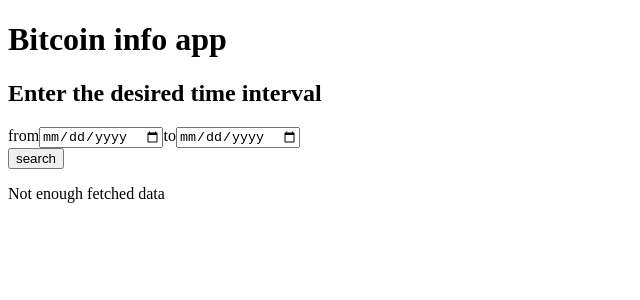
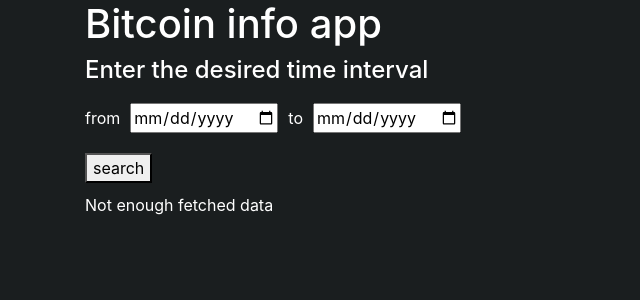
Before and after one commit to jkruuth/bitcoin-info-app, a React (Create React App) app: page / in a window 1280 px wide. Shown: the top 300 px of the page, without its empty margins (0-640 px from the left). Built offline with nearby package versions, Linux system fonts and the light colour scheme.

Commit message:
Added react-bootstrap styleset

```diff
--- a/package.json
+++ b/package.json
@@ -8,6 +8,7 @@
     "@testing-library/user-event": "^12.8.3",
     "axios": "^0.24.0",
     "react": "^17.0.2",
+    "react-bootstrap": "^2.0.2",
     "react-dom": "^17.0.2",
     "react-scripts": "4.0.3",
     "web-vitals": "^1.1.2"
--- a/public/index.html
+++ b/public/index.html
@@ -2,7 +2,12 @@
 <html lang="en">
   <head>
     <meta charset="utf-8" />
-    <link rel="icon" href="%PUBLIC_URL%/favicon.ico" />
+    <link
+    rel="stylesheet"
+    href="https://maxcdn.bootstrapcdn.com/bootstrap/4.5.0/css/bootstrap.min.css"
+    integrity="sha384-9aIt2nRpC12Uk9gS9baDl411NQApFmC26EwAOH8WgZl5MYYxFfc+NcPb1dKGj7Sk"
+    crossorigin="anonymous"
+    />
     <meta name="viewport" content="width=device-width, initial-scale=1" />
     <meta name="theme-color" content="#000000" />
     <meta
--- a/src/App.css
+++ b/src/App.css
@@ -0,0 +1,30 @@
+body {
+    background-color: #1A1E1F;
+    color: white;
+
+}
+
+h2 {
+    font-size: 1.5rem;
+}
+
+button {
+    margin-top: 10px;
+    margin-bottom: 10px;
+}
+
+input {
+    margin: 10px;
+}
+
+.content {
+    margin-left: 2rem;
+    margin-top: 3rem;
+    padding: 10px;
+    border-style: solid;
+}
+
+.content p {
+    font-size: 150%;
+    text-decoration: underline;
+}
--- a/src/App.js
+++ b/src/App.js
@@ -23,9 +23,11 @@
        {fetchedData.prices.map(item =>
          <li key={item[0]}>{getDayMonthYear(item[0])} - {item[1]} </li>)}
      </ul>
-     <DownwardTrend fetchedData={fetchedData}/>
-     <HighestVolume fetchedData={fetchedData} getDayMonthYear={getDayMonthYear} />
-     <OptimalDay fetchedData={fetchedData} getDayMonthYear={getDayMonthYear}/>
+     <div className="content_wrapper">
+      <DownwardTrend fetchedData={fetchedData}/>
+      <HighestVolume fetchedData={fetchedData} getDayMonthYear={getDayMonthYear} />
+      <OptimalDay fetchedData={fetchedData} getDayMonthYear={getDayMonthYear}/>
+     </div>
     </div>
   )
 }
@@ -106,7 +108,7 @@
   }
 
   return (
-    <div className="App">
+    <div className="container">
       <h1>Bitcoin info app</h1>
 
       <h2>Enter the desired time interval </h2>
--- a/src/components/DownwardTrend.js
+++ b/src/components/DownwardTrend.js
@@ -3,7 +3,7 @@
   const streak = countStreak(fetchedData)
 
     return (
-        <div>
+        <div className="content">
             <h3>The maximum amount of days bitcoin´s price was decreasing in a row</h3>
             <p>Amount of days: {streak}</p>
         </div>
--- a/src/components/HighestVolume.js
+++ b/src/components/HighestVolume.js
@@ -13,7 +13,7 @@
       }
 
     return (
-        <div>
+        <div className="content">
          <h3>The date with the highest trading volume and the volume on that day in euros</h3>
          <p>Date: {getDayMonthYear(highestTradingVol.date)}</p>
          <p>Volume in euros: {highestTradingVol.price}</p>
--- a/src/components/OptimalDay.js
+++ b/src/components/OptimalDay.js
@@ -44,7 +44,7 @@
 
 
     return (
-        <div>
+        <div className="content">
             <h3>A pair of days: The day to buy and the day to sell</h3>
             <p>{showData}</p>
         </div>
```
Also changed, not shown: 1 other file (tests, documents, lock files or other folders).
